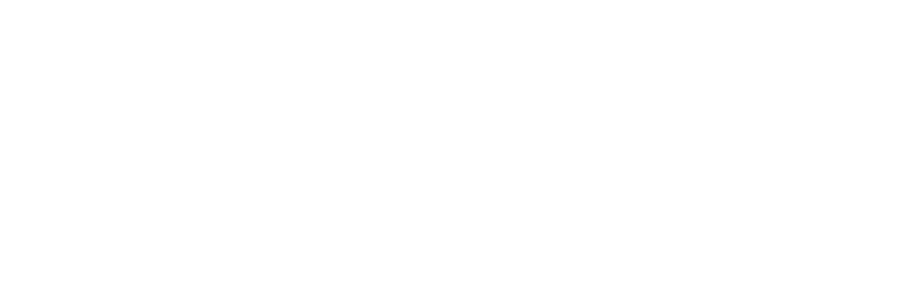
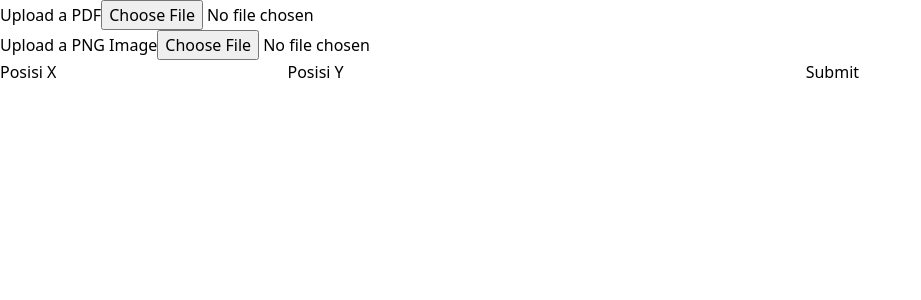
Before and after one commit to joshste/pdf-ajaib-fe, a Nuxt app: page /addimage in a window 1280 px wide. Before the commit this address had no page. Shown: the top 300 px of the page, without its empty margins (0-921 px from the left). Built offline with nearby package versions, Linux system fonts and the light colour scheme.

Commit message:
add image frontend

```diff
--- /dev/null
+++ b/components/ImageForm.vue
@@ -0,0 +1,56 @@
+<template>
+    <UploadPDFButton @pdfChanged="updateFile" />
+    <UploadImageButton @imageChanged="updateImage" />
+    <label for="posX">Posisi X</label>
+    <input type="number" v-model="posX" @input="onInputChange" name="posX"/>
+    <label for="posY">Posisi Y</label>
+    <input type="number" v-model="posY" @input="onInputChange" name="posY" />
+    <input type="number" v-model="pageidx" @input="onInputChange" name="pageidx" />
+    <button @click="onSubmit">Submit</button>
+
+    <a :href="pdfUrl" v-if="downloaded" download="result.pdf">Download</a>
+</template>
+
+<script setup lang="ts">
+const readyInput = ref(false);
+const posY = ref();
+const posX = ref();
+const pageidx = ref();
+const pdfUrl = ref("");
+const downloaded = ref(false);
+
+let filePdf: File | undefined;
+let fileImage: File | undefined;
+
+const updateFile = (pdf: File | undefined) => {
+    downloaded.value = false;
+    if (pdf) filePdf = pdf;
+}
+
+const updateImage = (image: File | undefined) => {
+    downloaded.value = false;
+    if (image) fileImage = image;
+}
+
+const onInputChange = () => {
+    downloaded.value = false;
+    readyInput.value = (posX.value !== "" && posY.value !== "") ? true : false;
+}
+
+const onSubmit = async () => {
+    if (!filePdf || !readyInput.value || !fileImage) return;
+
+    const formData = new FormData();
+    formData.append("position", `${posX.value},${posY.value}`)
+    formData.append("page-idx", pageidx.value)
+    formData.append("pdf-file", filePdf);
+    formData.append("image-file", fileImage);
+    const response = await customFetch<Blob>("add-image", {
+        method: "post",
+        body: formData
+    });
+
+    pdfUrl.value = window.URL.createObjectURL(response);
+    downloaded.value = true;
+}
+</script>
--- /dev/null
+++ b/components/upload/ImageButton.vue
@@ -0,0 +1,21 @@
+<template>
+    <div>
+        <label for="upload">Upload a PNG Image</label>
+        <input type="file" name="upload" @change="onFileChange" accept="image/png"/>
+    </div>
+</template>
+
+<script setup lang="ts">
+const emit = defineEmits<{
+    (e: "imageChanged", f: File | undefined): void;
+}>();
+
+
+const onFileChange = (e: Event) => {
+    let file = (e.target as HTMLInputElement).files?.[0];
+    if (file && file.type !== "image/png") {
+        file = undefined;
+    }
+    emit('imageChanged', file);
+}
+</script>
--- /dev/null
+++ b/pages/addimage.vue
@@ -0,0 +1,7 @@
+<template>
+  <div>
+      <div>
+          <ImageForm />
+      </div>
+  </div>
+</template>
--- a/pages/index.vue
+++ b/pages/index.vue
@@ -3,5 +3,8 @@
         <div class="h-screen flex justify-center items-center">
             <NuxtLink to="/reorder">Reorder PDF</NuxtLink>
         </div>
+        <div class="h-screen flex justify-center items-center">
+          <NuxtLink to="/addimage">Add Image</NuxtLink>
+        </div>
     </div>
 </template>
```
